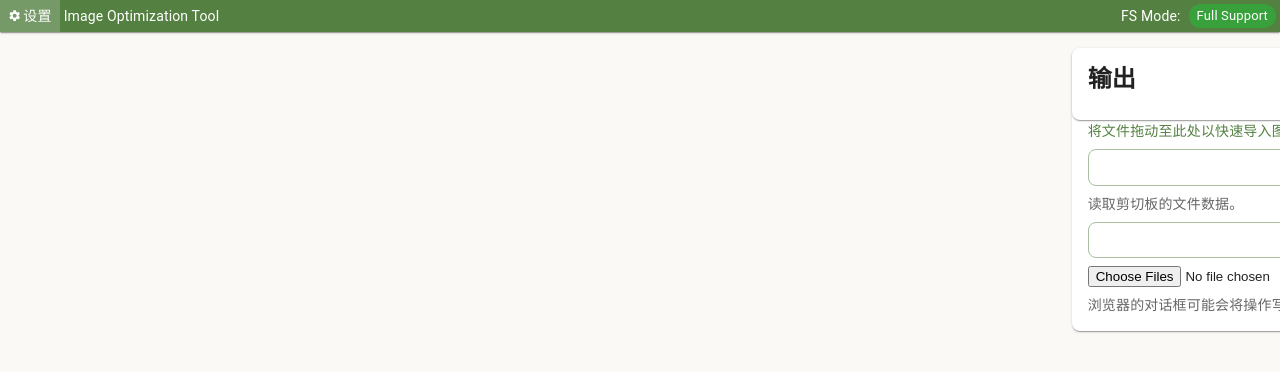
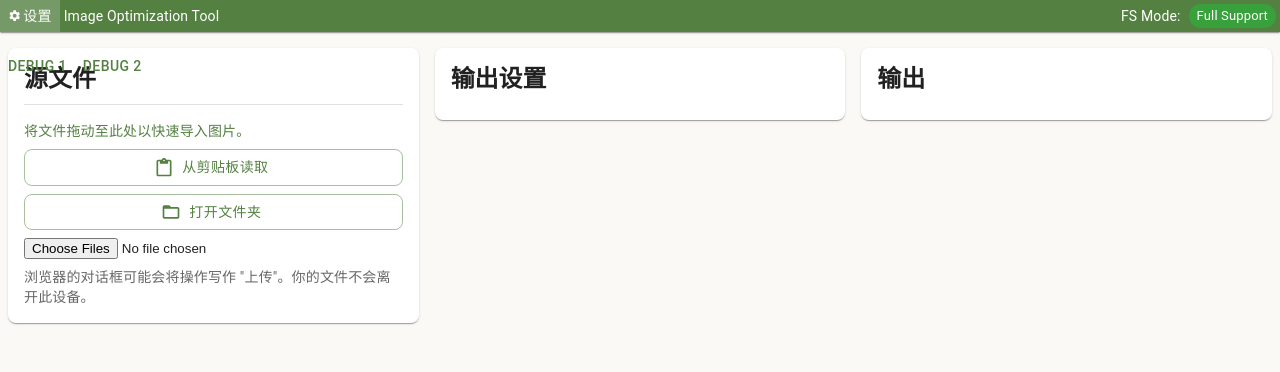
Before and after one commit to MossTheFox/owl-image-tools, a React (Vite) app: page / in a window 1280 px wide. Shown: the top 372 px of the page. Built offline with nearby package versions, Linux system fonts and the light colour scheme.

Commit message:
Panel Responsive UI ok...

```diff
--- a/src/App.tsx
+++ b/src/App.tsx
@@ -14,11 +14,9 @@ function App() {
             display="flex"
             flexDirection="column"
         >
-            <Container maxWidth="lg">
-                <Box py={2}>
-                    <PanelNavigation />
-                </Box>
-            </Container>
+            <Box py={2}>
+                <PanelNavigation />
+            </Box>
         </Box>
     </Box>
 }
--- a/src/functionalComponents/PanelNavigation.tsx
+++ b/src/functionalComponents/PanelNavigation.tsx
@@ -1,12 +1,157 @@
-import { Container, Grid, Typography, Paper, Box, Divider, Button } from '@mui/material';
-import { useState } from 'react';
+import { Container, Grid, Typography, Paper, Box, Divider, Button, useMediaQuery, Theme } from '@mui/material';
+import { useState, useMemo, useEffect, useCallback } from 'react';
 import InputPanel from './mainPanel/InputPanel';
 
 type Panels = 'input' | 'config' | 'output';
 
+const navOrder = ['input', 'config', 'output'] as const;
+
+const leftPositionAnchorsXS = [
+    '-200%', '-100%', '0', '100%', '200%'
+] as const;
+
+const leftPositionAnchorsSM = [
+    '-50%', '0', '50%', '100%'
+] as const;
+
+const leftPositionAnchorsMD = [
+    '0', '33.33333%', '66.66666%'
+] as const;
+
+// TODO: trackpad, ctrl wheel, touch screen
+
+/**
+ *
+ * @param position 0 ~ 3
+ */
+function getAnchorPositions(position: number) {
+
+}
+
 export default function PanelNavigation() {
 
-    const [nav, setNav] = useState<Panels>('input');
+    const screenSizePad = useMediaQuery((theme: Theme) => theme.breakpoints.between('sm', 'md'));
+    const screenSizeDesktop = useMediaQuery((theme: Theme) => theme.breakpoints.up('md'));
+
+    const onScreenPanelCount = useMemo(() => {
+        if (screenSizePad) return 2;
+        if (screenSizeDesktop) return 3;
+        return 1;
+    }, [screenSizePad, screenSizeDesktop]);
+
+    const [nav, setNav] = useState<Panels[]>(['input', 'config', 'output']);
+
+    useEffect(() => {
+        if (screenSizeDesktop) {
+            setNav(['input', 'config', 'output']);
+            return;
+        }
+        if (screenSizePad) {
+            setNav((prev) => prev[0] === 'input' ? ['input', 'config'] : ['config', 'output']);
+            return;
+        }
+        setNav((prev) => [prev[0]]);
+    }, [screenSizePad, screenSizeDesktop]);
+
+    const goNext = useCallback(() => {
+        setNav((prev) => {
+            let startIndex = navOrder.indexOf(prev[0]);
+            if (onScreenPanelCount === 1 && startIndex < navOrder.length - 1) {
+                return [navOrder[startIndex + 1]];
+            }
+            if (onScreenPanelCount === 2 && startIndex < navOrder.length - 2) {
+                return [navOrder[startIndex + 1], navOrder[startIndex + 2]];
+            }
+            if (onScreenPanelCount === 3) {
+                return [...navOrder];
+            }
+            return [...prev];
+        })
+    }, [onScreenPanelCount]);
+
+    const goPrev = useCallback(() => {
+        setNav((prev) => {
+            let startIndex = navOrder.indexOf(prev[0]);
+            if (onScreenPanelCount === 1 && startIndex > 0) {
+                return [navOrder[startIndex - 1]];
+            }
+            if (onScreenPanelCount === 2 && startIndex > 0) {
+                return [navOrder[startIndex - 1], navOrder[startIndex]];
+            }
+            if (onScreenPanelCount === 3) {
+                return [...navOrder];
+            }
+            return [...prev];
+        })
+    }, [onScreenPanelCount]);
+
+    const widthProp = useMemo(() => {
+        if (screenSizePad) return '50%';
+        if (screenSizeDesktop) return '33.33333%';
+        return '100%';
+    }, [screenSizePad, screenSizeDesktop]);
+
+
+    const filterProp = useMemo(() => {
+        return {
+            'input': nav.includes('input') ? 'brightness(100%)' : 'brightness(90%)',
+            'config': nav.includes('config') ? 'brightness(100%)' : 'brightness(90%)',
+            'output': nav.includes('output') ? 'brightness(100%)' : 'brightness(90%)'
+        };
+    }, [screenSizePad, screenSizeDesktop, nav]);
+
+
+    const [swipping, setSwipping] = useState(false);
+
+    const transitionDuration = useMemo(() => {
+        if (swipping) return '0';
+        return '0.25s';
+    }, [swipping]);
+
+    const containerLeft = useMemo(() => {
+        if (nav.length === 1) {
+            // mind blown up. Hard coded here. whatever.
+            let indexOrder = [0, 1, 2];
+            switch (nav[0]) {
+                case 'input':
+                    indexOrder = [2, 3, 4];
+                    break;
+                case 'config':
+                    indexOrder = [1, 2, 3];
+                    break;
+                case 'output':
+                    indexOrder = [0, 1, 2];
+                    break;
+            }
+            return {
+                'input': leftPositionAnchorsXS[indexOrder[0]],
+                'config': leftPositionAnchorsXS[indexOrder[1]],
+                'output': leftPositionAnchorsXS[indexOrder[2]]
+            }
+        }
+
+        if (nav.length === 2) {
+            const firstIndex = Math.max(navOrder.indexOf(nav[0]), 0);
+            if (firstIndex === 0 /* input panel be the first */) {
+                return {
+                    'input': leftPositionAnchorsSM[1],
+                    'config': leftPositionAnchorsSM[2],
+                    'output': leftPositionAnchorsSM[3]
+                };
+            } else {
+                return {
+                    'input': leftPositionAnchorsSM[0],
+                    'config': leftPositionAnchorsSM[1],
+                    'output': leftPositionAnchorsSM[2]
+                };
+            }
+        }
+        return {
+            'input': leftPositionAnchorsMD[0],
+            'config': leftPositionAnchorsMD[1],
+            'output': leftPositionAnchorsMD[2]
+        };
+    }, [nav]);
 
     return <Box position="relative"
         overflow="visible"
@@ -15,21 +160,61 @@ export default function PanelNavigation() {
 
         <Box position="absolute"
             top={0}
-            width="100%"
+            px={1}
+            width={widthProp}
+            aria-hidden={!nav.includes('input')}
+            left={containerLeft.input}
             sx={{
-                animation: '22.25s ease-in-out panel-transition-in'
+                transition: 'all 0.25s',
+                transitionDuration,
+                filter: filterProp.input,
+                // transform: nav === 'input' ? 'scale(1)' : 'scale(0.95)',
             }}
         >
+            <fieldset disabled={!nav.includes('input')}>
                 <InputPanel />
+            </fieldset>
         </Box>
 
         <Box position="absolute"
             top={0}
-            width="100%"
+            px={1}
+            width={widthProp}
+            aria-hidden={!nav.includes('config')}
+            left={containerLeft.config}
             sx={{
-                animation: '22.25s ease-in-out panel-transition-in'
+                transition: 'all 0.25s',
+                transitionDuration,
+                filter: filterProp.config,
+                // transform: nav === 'config' ? 'scale(1)' : 'scale(0.95)',
             }}
         >
+            {/* ↓ disable the buttons when not being active. */}
+            <fieldset disabled={!nav.includes('config')}>
+                <Paper>
+                    <Box p={2}>
+                        <Typography variant="h5" fontWeight='bolder' gutterBottom>
+                            输出设置
+                        </Typography>
+                    </Box>
+                </Paper>
+            </fieldset>
+        </Box>
+
+        <Box position="absolute"
+            top={0}
+            px={1}
+            width={widthProp}
+            aria-hidden={!nav.includes('output')}
+            left={containerLeft.output}
+            sx={{
+                transition: 'all 0.25s',
+                transitionDuration,
+                filter: filterProp.output,
+                // transform: nav === 'output' ? 'scale(1)' : 'scale(0.95)',
+            }}
+        >
+            <fieldset disabled={!nav.includes('output')}>
                 <Paper>
                     <Box p={2}>
                         <Typography variant="h5" fontWeight='bolder' gutterBottom>
@@ -37,7 +222,11 @@ export default function PanelNavigation() {
                         </Typography>
                     </Box>
                 </Paper>
+            </fieldset>
         </Box>
+
+        <Button onClick={goPrev}>debug 1</Button>
+        <Button onClick={goNext}>debug 2</Button>
 
     </Box>
 }
--- a/src/functionalComponents/mainPanel/InputPanel.tsx
+++ b/src/functionalComponents/mainPanel/InputPanel.tsx
@@ -46,10 +46,8 @@ export default function InputPanel(props: PaperProps) {
                     将文件拖动至此处以快速导入图片。
                 </Typography>
 
+                {/* 2 Cases: Clipboard API or popup an input then let user paste */}
                 <Button startIcon={<ContentPaste />} variant="outlined">从剪贴板读取</Button>
-                <Typography variant="body2" color="textSecondary" gutterBottom>
-                    读取剪切板的文件数据。
-                </Typography>
 
                 {FS_Mode === 'publicFS' ? <>
                     <Button startIcon={<FolderOpen />} variant="outlined">打开文件夹</Button>
@@ -59,6 +57,8 @@ export default function InputPanel(props: PaperProps) {
                 }
                 {/* @ts-expect-error */}
                 <input ref={fileInputRef} type='file' webkitdirectory="1" multiple />
+
+                {/* ↓ TODO: One-time popup */}
                 <Typography variant="body2" color="textSecondary" gutterBottom>
                     浏览器的对话框可能会将操作写作 "上传"。你的文件不会离开此设备。
                 </Typography>
--- /dev/null
+++ b/src/main.css
@@ -0,0 +1,12 @@
+fieldset {
+    display: unset;
+    margin-inline: unset;
+    margin: unset;
+    padding-inline: unset;
+    padding: unset;
+    padding-block: unset;
+    border: unset;
+    min-inline-size: unset;
+
+    width: 100%;
+}
--- a/src/main.tsx
+++ b/src/main.tsx
@@ -5,6 +5,7 @@ import './i18n/config';
 import MainContainer from './ui/MainContainer';
 import WrappedThemeProvider from './ui/WrappedThemeProvider';
 import './transitions.css';
+import './main.css';
 
 ReactDOM.createRoot(document.getElementById('root') as HTMLElement).render(
     <React.StrictMode>
```
Lines whose indentation alone changed are shown as unchanged.
